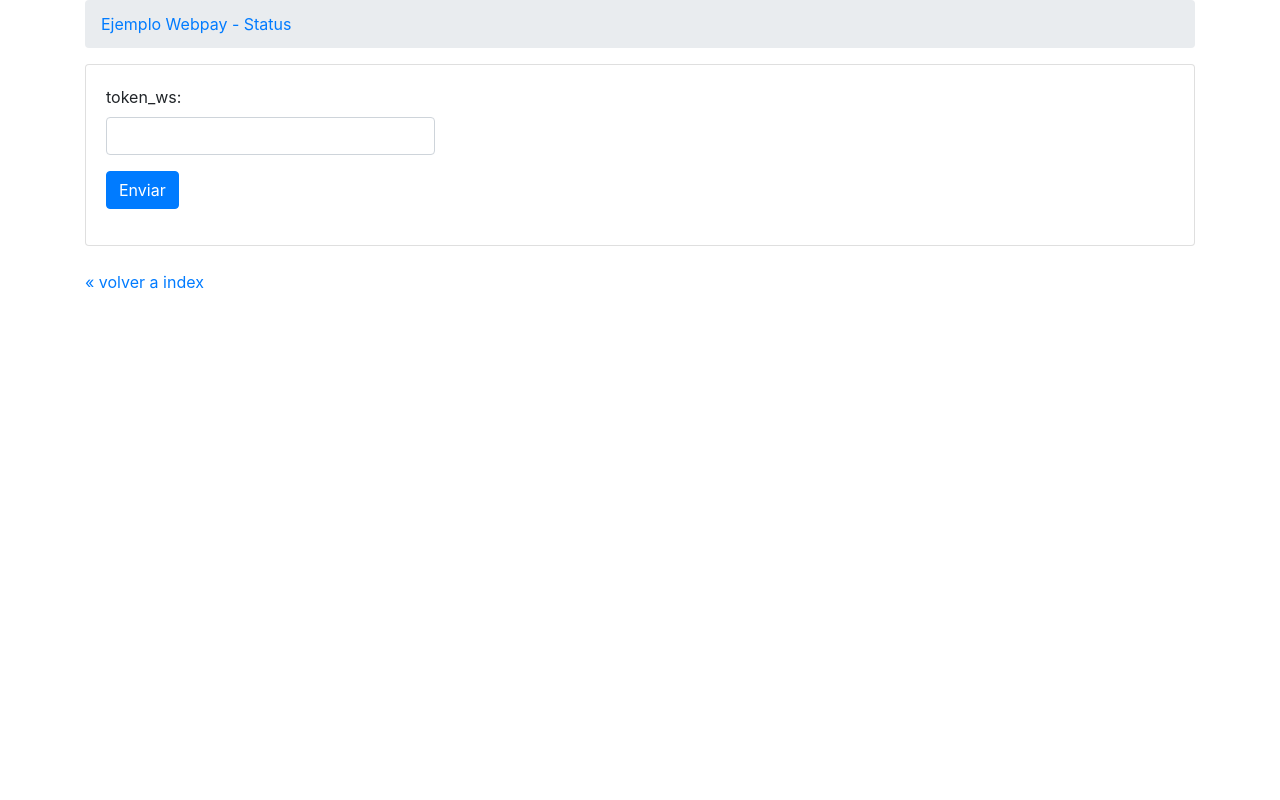
After one commit to TransbankDevelopers/transbank-sdk-python-webpay-rest-example, a Flask app: page /webpay-plus-deferred/status-form in a window 1280 px wide. The commit adds this page. Run offline with Flask 2, Linux system fonts and the light colour scheme; some libraries are stand-ins or nearby versions.

```diff
--- a/__init__.py
+++ b/__init__.py
@@ -13,6 +13,7 @@ def create_app(config_class=Config):
     from patpass_by_webpay import bp as patpass_by_webpay_bp
     from webpay_plus import bp as webpay_plus_bp
     from webpay_plus_mall import bp as webpay_plus_mall_bp
+    from webpay_plus_deferred import bp as webpay_plus_deferred_bp
     from transaccion_completa_mall import bp as transaccion_completa_mall_bp
     from patpass_comercio import bp as patpass_comercio_bp
 
@@ -20,6 +21,7 @@ def create_app(config_class=Config):
     app.register_blueprint(patpass_by_webpay_bp, url_prefix='/patpass-webpay')
     app.register_blueprint(webpay_plus_bp, url_prefix="/webpay-plus")
     app.register_blueprint(webpay_plus_mall_bp, url_prefix="/webpay-plus-mall")
+    app.register_blueprint(webpay_plus_deferred_bp, url_prefix="/webpay-plus-deferred")
     app.register_blueprint(transaccion_completa_mall_bp, url_prefix='/mallfulltransaction/')
     app.register_blueprint(patpass_comercio_bp, url_prefix='/patpass-comercio')
 
--- a/templates/index.html
+++ b/templates/index.html
@@ -30,9 +30,9 @@
     </tr>
     <tr>
         <td>Webpay Plus Captura Diferida</td>
-        <td><a href="/webpayplusdeferred">Crear Transacci&oacute;n</a></td>
+        <td><a href="/webpay-plus-deferred/create">Crear Transacci&oacute;n</a></td>
         <td><a href="/webpayplusdeferred-refund-form">Reembolsar Transacci&oacute;n</a></td>
-        <td><a href="/webpayplusdeferred-status-form">Consultar Estado Transacci&oacute;n</a></td>
+        <td><a href="/webpay-plus-deferred/status-form">Consultar Estado Transacci&oacute;n</a></td>
     </tr>
 
     <tr>
--- /dev/null
+++ b/templates/webpay/plus_deferred/status-form.html
@@ -0,0 +1,30 @@
+<html>
+
+<head>
+    <meta http-equiv="Content-Type" content="text/html; charset=UTF-8">
+    <title>Ejemplos Webpay - Estado de Transacci&oacute;n</title>
+    {% include 'include/header.html' %}
+</head>
+
+<body class="container">
+    <nav aria-label="breadcrumb">
+        <ol class="breadcrumb">
+            <li class="breadcrumb-item"><a href="#">Ejemplo Webpay - Status</a></li>
+        </ol>
+    </nav>
+
+    <div class="card">
+        <div class="card-body col-sm-4">
+            <form id="formulario" action="/webpay-plus-deferred/status" method="POST">
+                <div class="form-group">
+                    <label>token_ws:</label><input name="token_ws" type="text" class="form-control" />
+                </div>
+                <input name="enviar" type="submit" value="Enviar" class="btn btn-primary" />
+            </form>
+        </div>
+    </div>
+    <br>
+    <a href="/">&laquo; volver a index</a>
+</body>
+
+</html>
--- /dev/null
+++ b/webpay_plus_deferred/__init__.py
@@ -0,0 +1,5 @@
+from flask import Blueprint
+
+bp = Blueprint('webpay_plus_deferred', __name__)
+
+from webpay_plus_deferred import routes
--- /dev/null
+++ b/webpay_plus_deferred/routes.py
@@ -0,0 +1,64 @@
+import random
+
+from flask import render_template, request
+from transbank.error.transbank_error import TransbankError
+from transbank.webpay.webpay_plus.transaction_deferred import DeferredTransaction
+
+from webpay_plus_deferred import bp
+
+
+@bp.route("create", methods=["GET"])
+def webpay_plus_deferred_create():
+    print("Webpay Plus DeferredTransaction.create")
+    buy_order = str(random.randrange(1000000, 99999999))
+    session_id = str(random.randrange(1000000, 99999999))
+    amount = random.randrange(10000, 1000000)
+    return_url = request.url_root + 'webpay-plus-deferred/commit'
+
+    create_request = {
+        "buy_order": buy_order,
+        "session_id": session_id,
+        "amount": amount,
+        "return_url": return_url
+    }
+
+    response = DeferredTransaction.create(buy_order, session_id, amount, return_url)
+
+    print(response)
+    return render_template('webpay/plus_deferred/create.html', request=create_request, response=response)
+
+@bp.route("commit", methods=["POST"])
+def webpay_plus_deferred_commit():
+    token = request.form.get("token_ws")
+    print("commit for token_ws: {}".format(token))
+    response = DeferredTransaction.commit(token=token)
+    print("response: {}".format(response))
+
+    return render_template('webpay/plus_deferred/commit.html', token=token, response=response)
+
+@bp.route("status", methods=["POST"])
+def webpay_plus_deferred_status():
+    token = request.form.get("token_ws")
+    print("commit for token_ws: {}".format(token))
+    response = DeferredTransaction.status(token=token)
+    print("response: {}".format(response))
+
+    return render_template('webpay/plus_deferred/status.html', token=token, response=response)
+
+@bp.route('status-form', methods=['GET'])
+def show_create():
+    return render_template('webpay/plus_deferred/status-form.html')
+
+@bp.route("capture", methods=["POST"])
+def webpay_plus_deferred_capture():
+    token = request.form.get("token_ws")
+    buy_order = request.form.get("buy_order")
+    authorization_code = request.form.get("authorization_code")
+    capture_amount = request.form.get("capture_amount")
+    print("capture for token_ws: {} , buy_order: {}, authorization_code: {}, capture_amount: {}".format(token,
+                                                                buy_order, authorization_code, capture_amount))
+    response = DeferredTransaction.capture(token = token, buy_order = buy_order, authorization_code = authorization_code,
+                                            capture_amount = capture_amount)
+    print("response: {}".format(response))
+
+    return render_template('webpay/plus_deferred/capture.html', token=token, response=response)
```
Also changed, not shown: templates/webpay/plus_deferred/capture.html (added, +26 -0 lines), templates/webpay/plus_deferred/commit.html (added, +40 -0 lines), templates/webpay/plus_deferred/create.html (added, +37 -0 lines), templates/webpay/plus_deferred/status copy.html (added, +26 -0 lines), templates/webpay/plus_deferred/status.html (added, +26 -0 lines).
